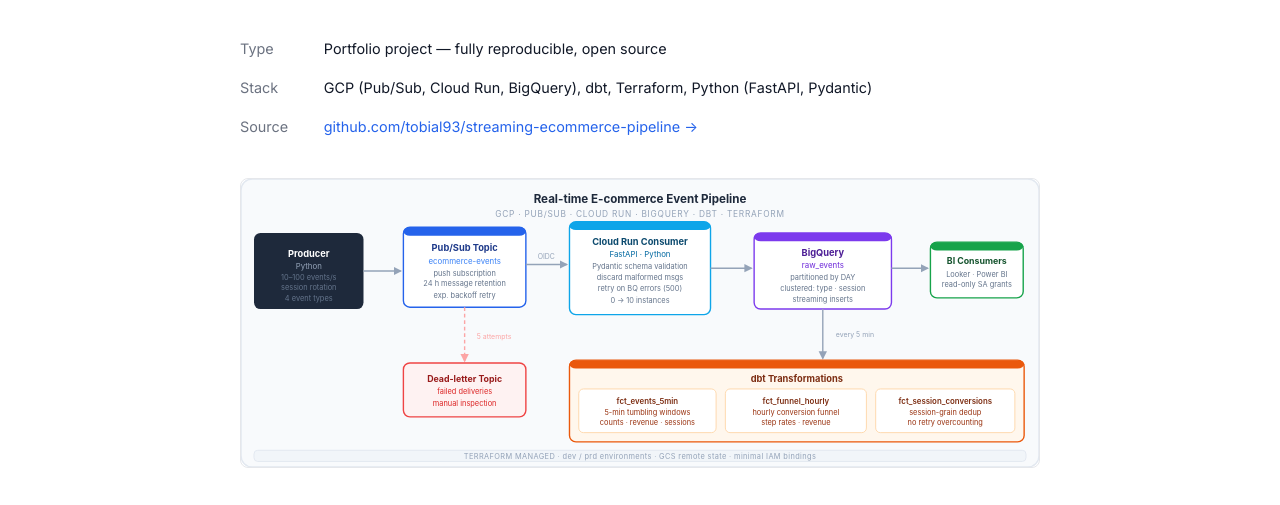
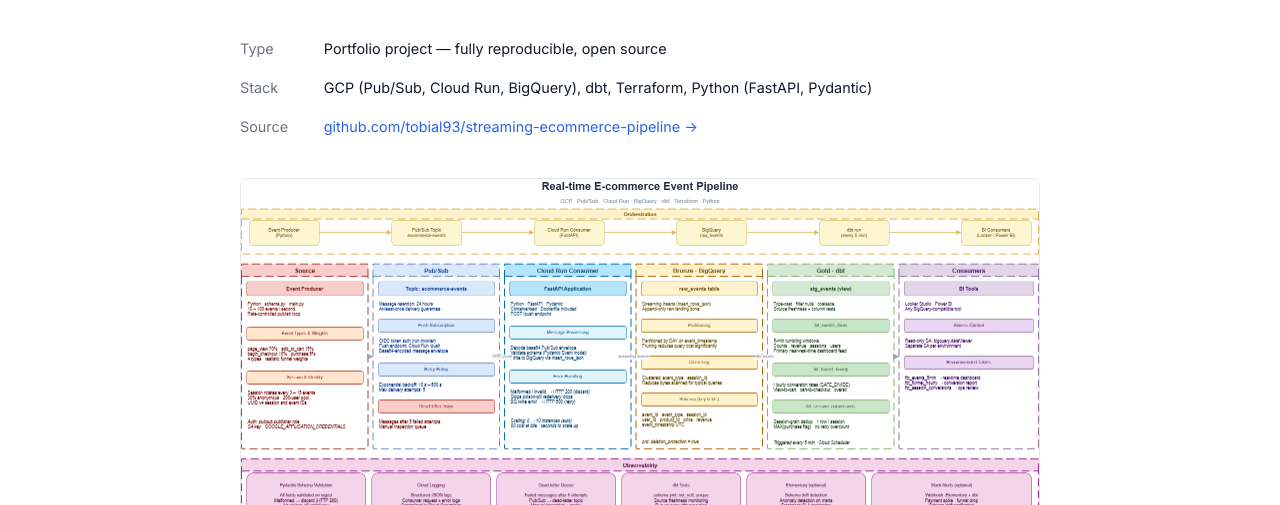
Before and after one commit to tobial93/tofia-analytics.github.io, a plain HTML site: page case-studies/streaming-pipeline.html in a window 1280 px wide. Shown: the part 283-788 px from the top of the page. Drawn offline with Linux system fonts and the light colour scheme.

Commit message:
Replace streaming pipeline SVG with draw.io architecture PNG
Same visual layout as Subscription Analytics Platform: orchestration
bar, colour-coded layer sections (Source, Pub/Sub, Cloud Run, Bronze,
Gold/dbt, Consumers), observability row, Terraform box.

```diff
--- a/case-studies/streaming-pipeline.html
+++ b/case-studies/streaming-pipeline.html
@@ -58,7 +58,7 @@
         </table>
 
         <figure style="margin: 0 0 40px;">
-          <img src="../img/streaming-pipeline-architecture.svg" alt="Real-time E-commerce Event Pipeline architecture" style="width: 100%; border-radius: 8px; border: 1px solid var(--border);">
+          <img src="../img/streaming-pipeline-architecture.png" alt="Real-time E-commerce Event Pipeline architecture" style="width: 100%; border-radius: 8px; border: 1px solid var(--border);">
         </figure>
 
         <h2>The Problem</h2>
```
Also changed, not shown: portfolio.html (+1 -1 lines), img/streaming-pipeline-architecture.png (added).
